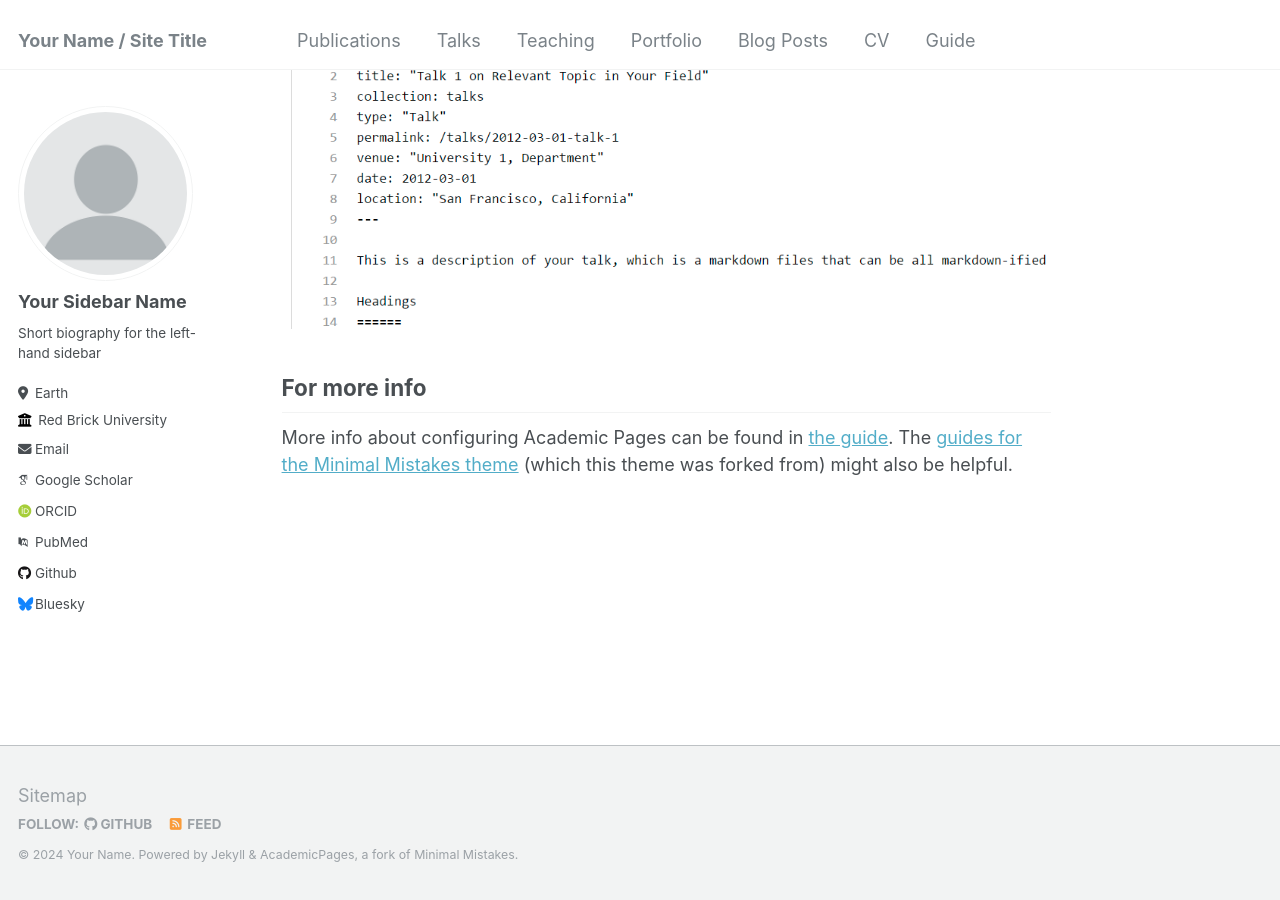
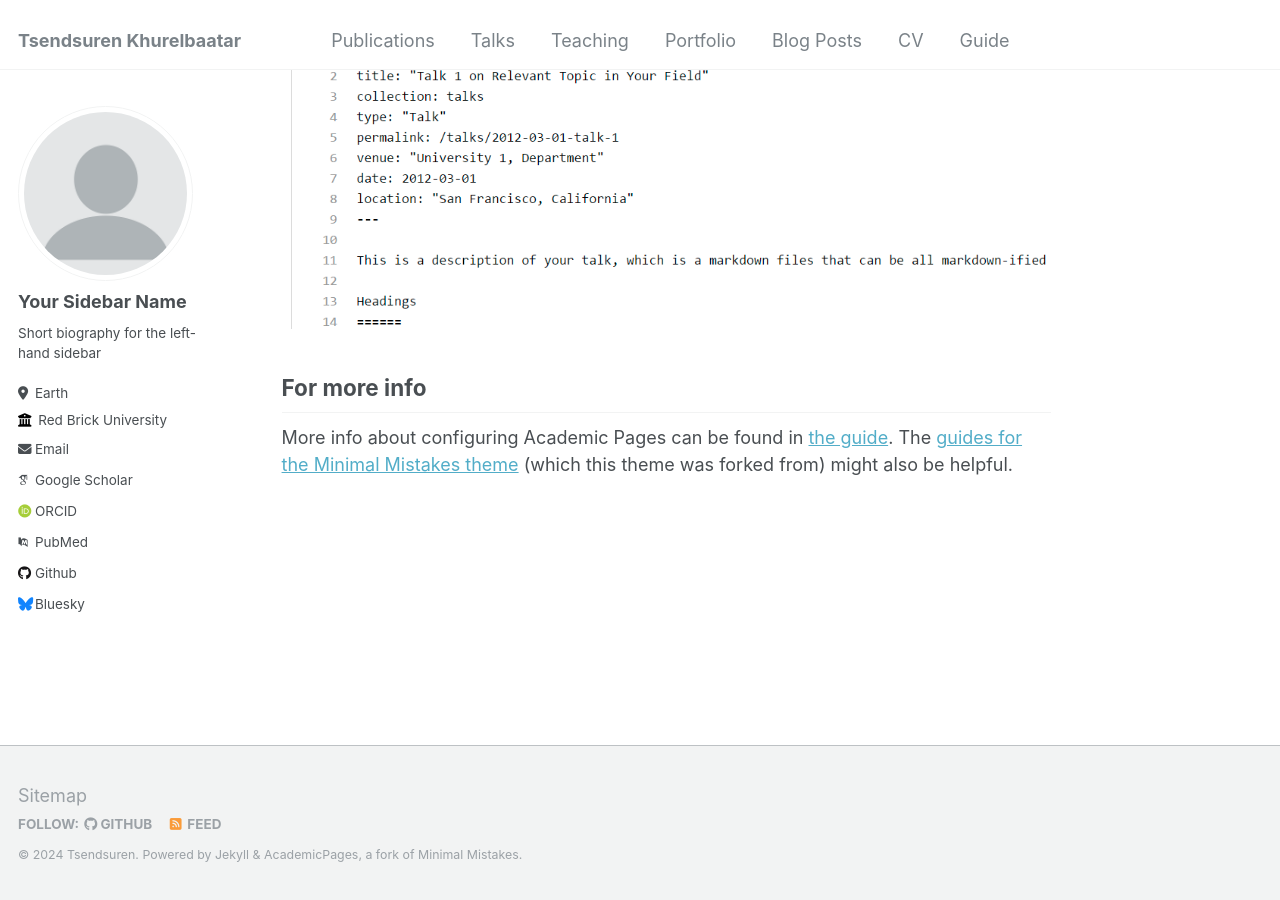
Before and after one commit to Tsendsuren/tsendsuren.github.io, a Jekyll site: the page built from _pages/about.md, in a window 1280 px wide and 900 px high, scrolled down 2660 px. Built offline with Jekyll 4.4.1, drawn with Linux system fonts in a browser that asks for light colours; some web fonts are replaced.

Commit message:
updating info

```diff
--- a/_config.yml
+++ b/_config.yml
@@ -8,13 +8,13 @@
 
 # Basic Site Settings
 locale                   : "en-US"
-title                    : "Your Name / Site Title"
+title                    : "Tsendsuren Khurelbaatar"
 title_separator          : "-"
-name                     : &name "Your Name"
+name                     : &name "Tsendsuren"
 description              : &description "personal description"
-url                      : https://academicpages.github.io # the base hostname & protocol for your site e.g. "https://mmistakes.github.io"
+url                      : https://tsendsuren.github.io # the base hostname & protocol for your site e.g. "https://mmistakes.github.io"
 baseurl                  : "" # the subpath of your site, e.g. "/blog"
-repository               : "academicpages/academicpages.github.io"
+repository               : "Tsendsuren/tsendsuren.github.io"
 
 # Site Author - The following control what appear as part of the author content on the side bar.
 #               If a field is blank the icon and link will not appear, otherwise it will be shown.
```
